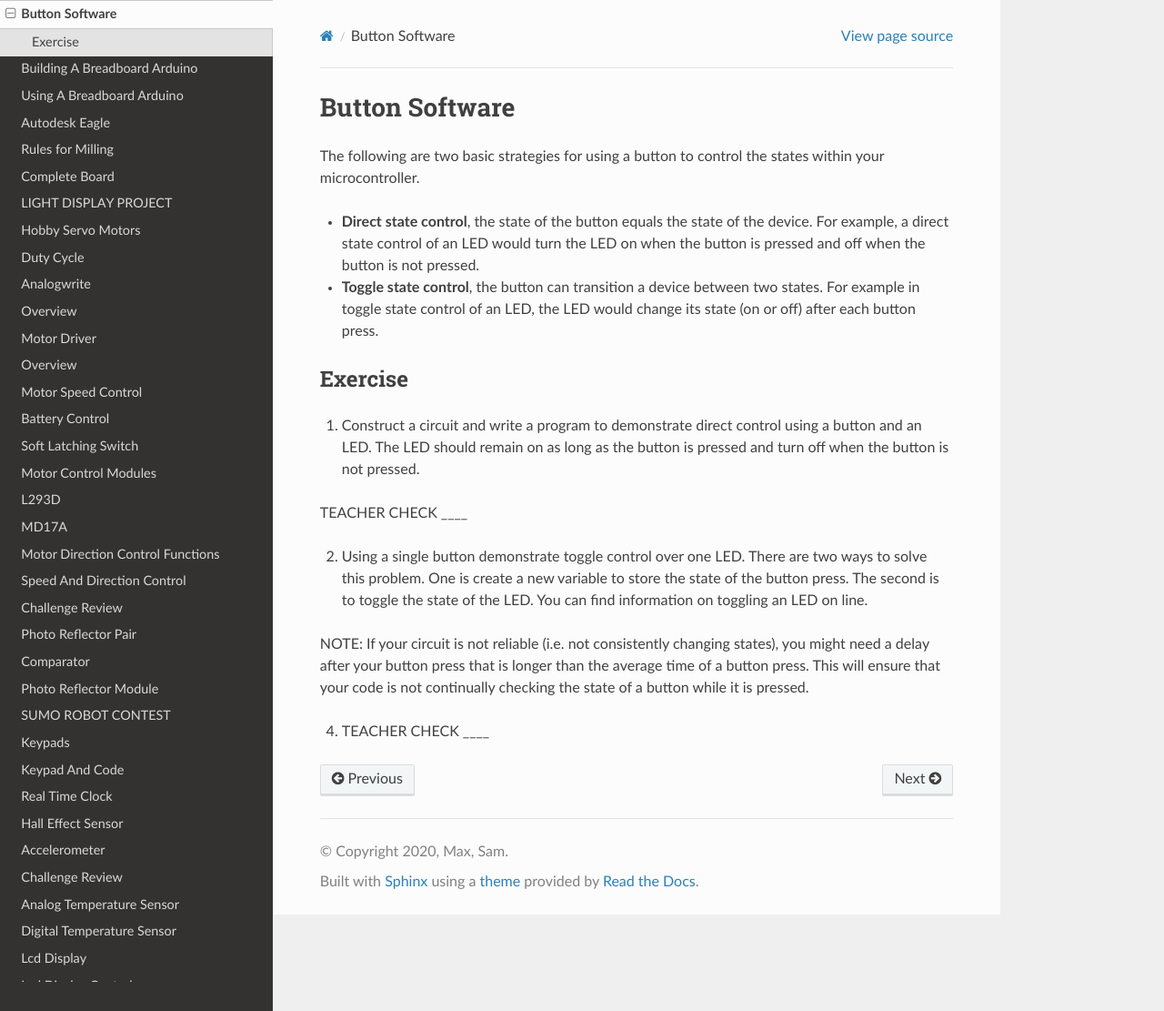
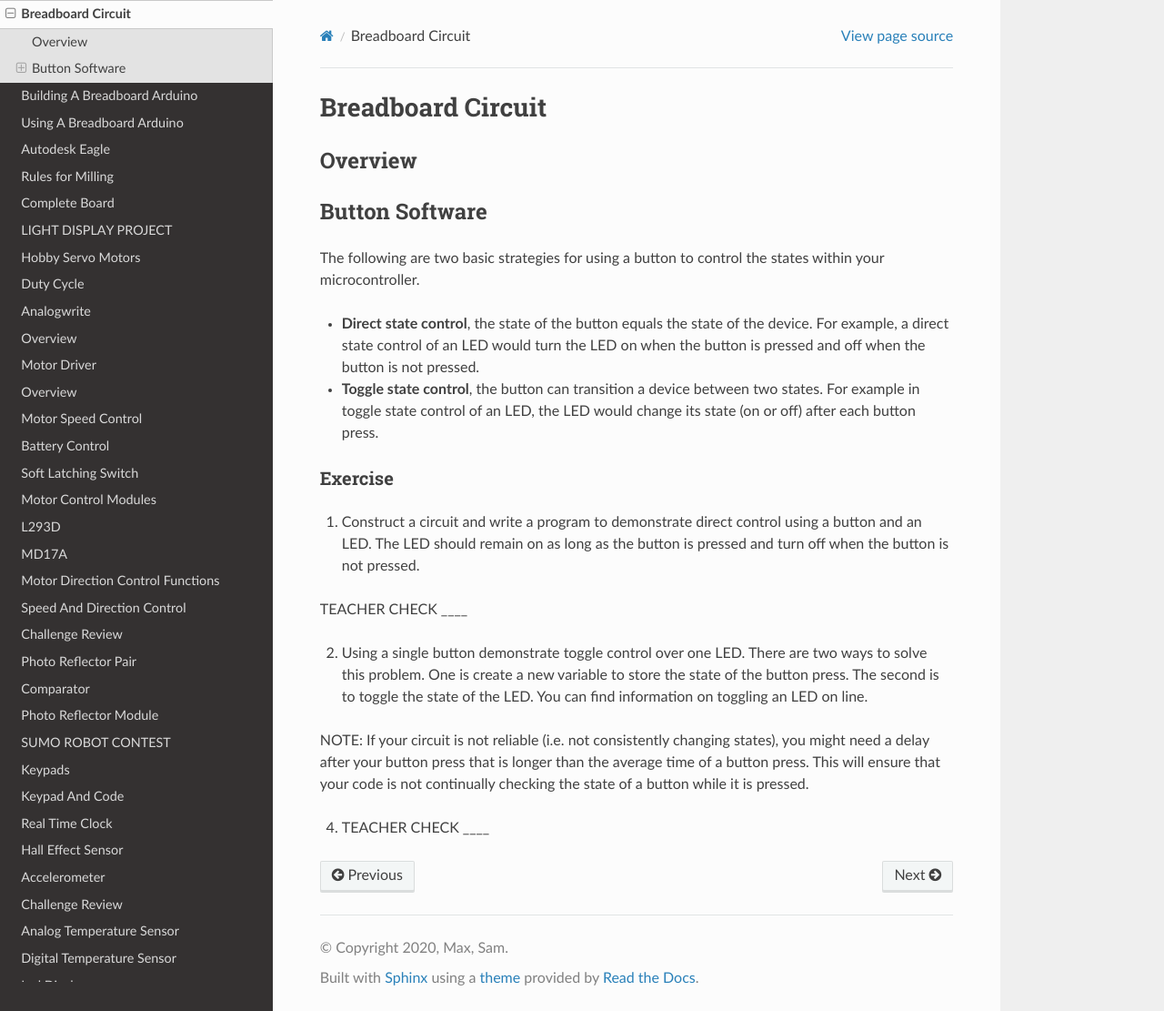
Before and after one commit to maxtkc/mvths-wiki, a Sphinx documentation site: the page built from docs/042b-button-software.rst, in a window 1280 px wide and 1111 px high. Shown: the whole window at 91% size. Built offline with Sphinx 7.4.7 and the Read the Docs theme 2.0.0, drawn with Linux system fonts in a browser that asks for light colours; pages that are not in the unit, such as notebooks, are missing from menus.

Commit message:
Create 042b-button-software.rst

```diff
--- a/docs/042b-button-software.rst
+++ b/docs/042b-button-software.rst
@@ -1,3 +1,10 @@
+Breadboard Circuit
+==================
+
+Overview
+--------
+
+
 Button Software
 ---------------
 
```
